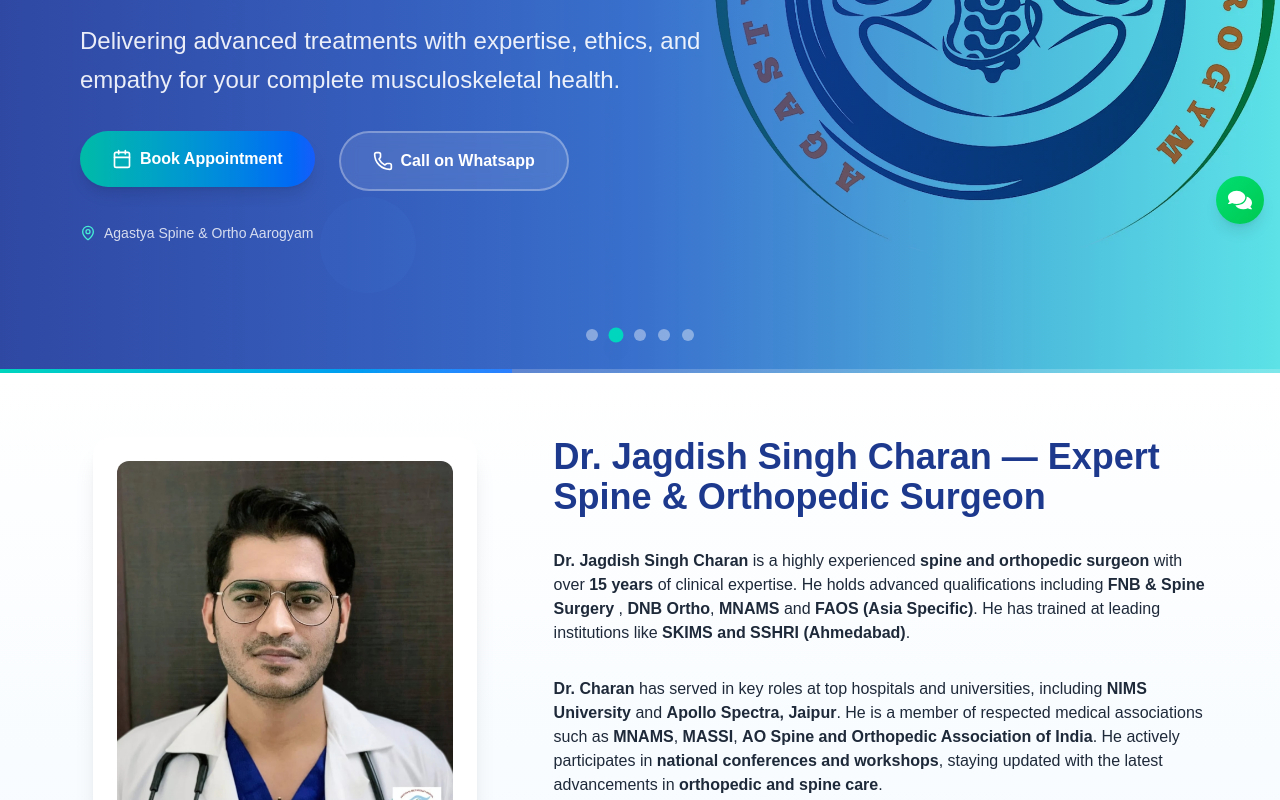
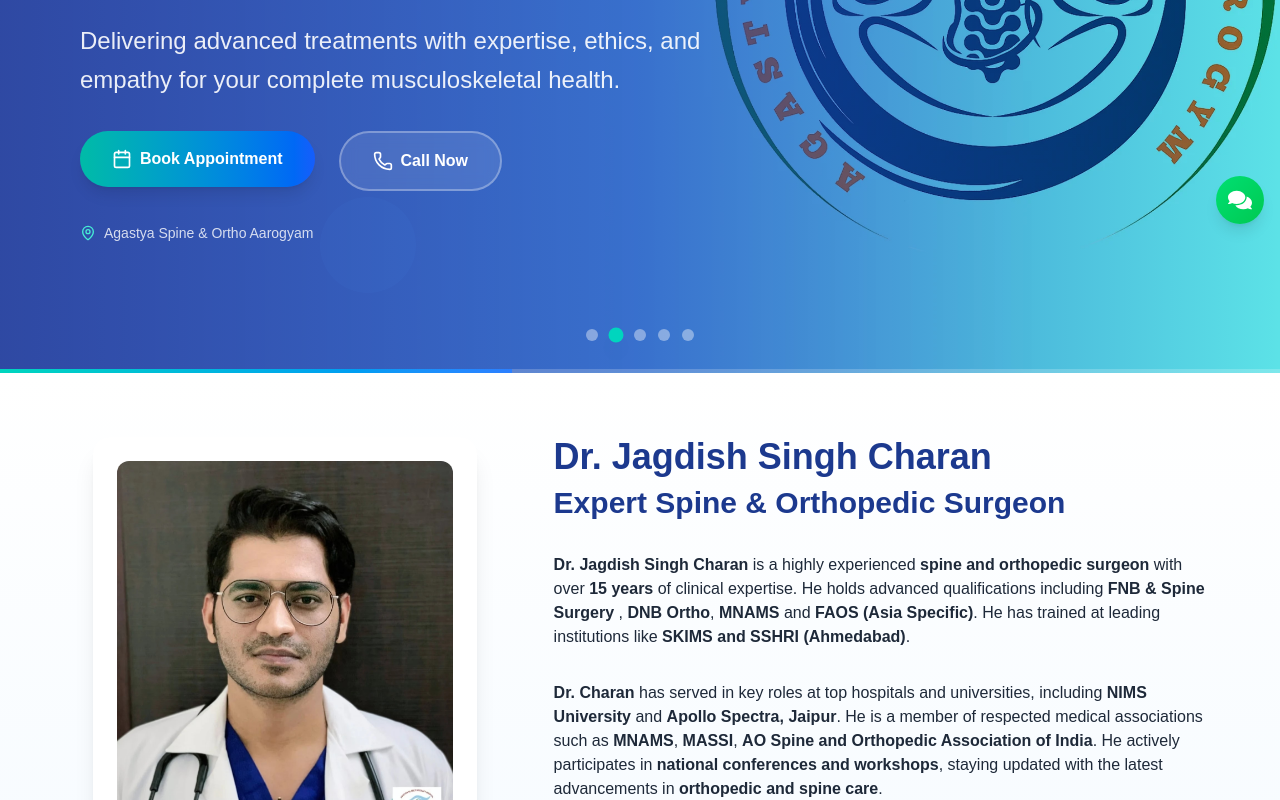
Before and after one commit to jeet-code27/drjagdishcharan, a Next.js app: page / in a window 1280 px wide. Shown: the part 560-1360 px from the top of the page. Built offline with nearby package versions, Linux system fonts and the light colour scheme.

Commit message:
one more is here

```diff
--- a/src/components/AboutDoctor.jsx
+++ b/src/components/AboutDoctor.jsx
@@ -55,7 +55,7 @@
         {/* Doctor Information Section */}
         <div className="w-full lg:w-3/5 space-y-8">
           <h1 className="text-4xl font-bold text-blue-900">
-            Dr. Jagdish Singh Charan — Expert Spine & Orthopedic Surgeon
+            Dr. Jagdish Singh Charan   <div className="text-3xl pt-2"> Expert Spine & Orthopedic Surgeon</div>
           </h1>
 
           <p>
--- a/src/components/FloatingContactIcons.jsx
+++ b/src/components/FloatingContactIcons.jsx
@@ -3,6 +3,8 @@
 import { useState } from "react";
 import { motion, AnimatePresence } from "framer-motion";
 import { FaWhatsapp, FaPhoneAlt, FaComments } from "react-icons/fa";
+import Link from "next/link";
+import WhatsAppButton from "./WhatsAppButton";
 
 export default function FloatingContactIcons() {
   const [showExtraMessages, setShowExtraMessages] = useState(false);
@@ -47,9 +49,11 @@
                   </motion.div>
                 )}
               </AnimatePresence>
+              <WhatsAppButton>
               <div className="bg-green-500 p-3 rounded-full shadow-lg cursor-pointer">
                 <FaWhatsapp size={24} color="white" />
               </div>
+              </WhatsAppButton>
             </motion.div>
 
             {/* Call Icon */}
@@ -81,7 +85,8 @@
                 )}
               </AnimatePresence>
               <div className="bg-blue-500 p-3 rounded-full shadow-lg cursor-pointer">
-                <FaPhoneAlt size={24} color="white" />
+             <Link href="tel:+91 8003474733" >
+             <FaPhoneAlt size={24} color="white" /></Link>
               </div>
             </motion.div>
           </>
@@ -92,6 +97,10 @@
       <div className="relative flex items-center justify-center w-12 h-12" onClick={handleClick}>
         <span className="absolute inline-flex h-10 w-10 rounded-full border-2 border-green-400 opacity-75 animate-ping"></span>
         <div className="relative flex items-center justify-center w-12 h-12 bg-gradient-to-br from-green-400 to-green-500 rounded-full cursor-pointer shadow-lg hover:scale-110 transition-transform">
+
+
+
+
           <FaComments size={24} color="white" />
         </div>
       </div>
--- a/src/components/HeroTwo.jsx
+++ b/src/components/HeroTwo.jsx
@@ -182,14 +182,14 @@
                         </button>
                       </Link>
 
-                      <WhatsAppButton>
+                      <Link href="tel:+91 8003474733" >
                         <div className="group px-8 cursor-pointer py-4 bg-white/10 backdrop-blur-sm text-white font-semibold rounded-full border-2 border-white/30 hover:bg-white/20 hover:border-white/50 transition-all duration-300">
                           <span className="flex items-center justify-center">
-                            <Phone className="w-5 h-5 mr-2" />
-                            Call on Whatsapp
+                           <Phone className="w-5 h-5 mr-2" />
+                            Call Now
                           </span>
                         </div>
-                      </WhatsAppButton>
+                        </Link>
                     </div>
 
                     <div className="mt-8 flex items-center text-white/80">
```
